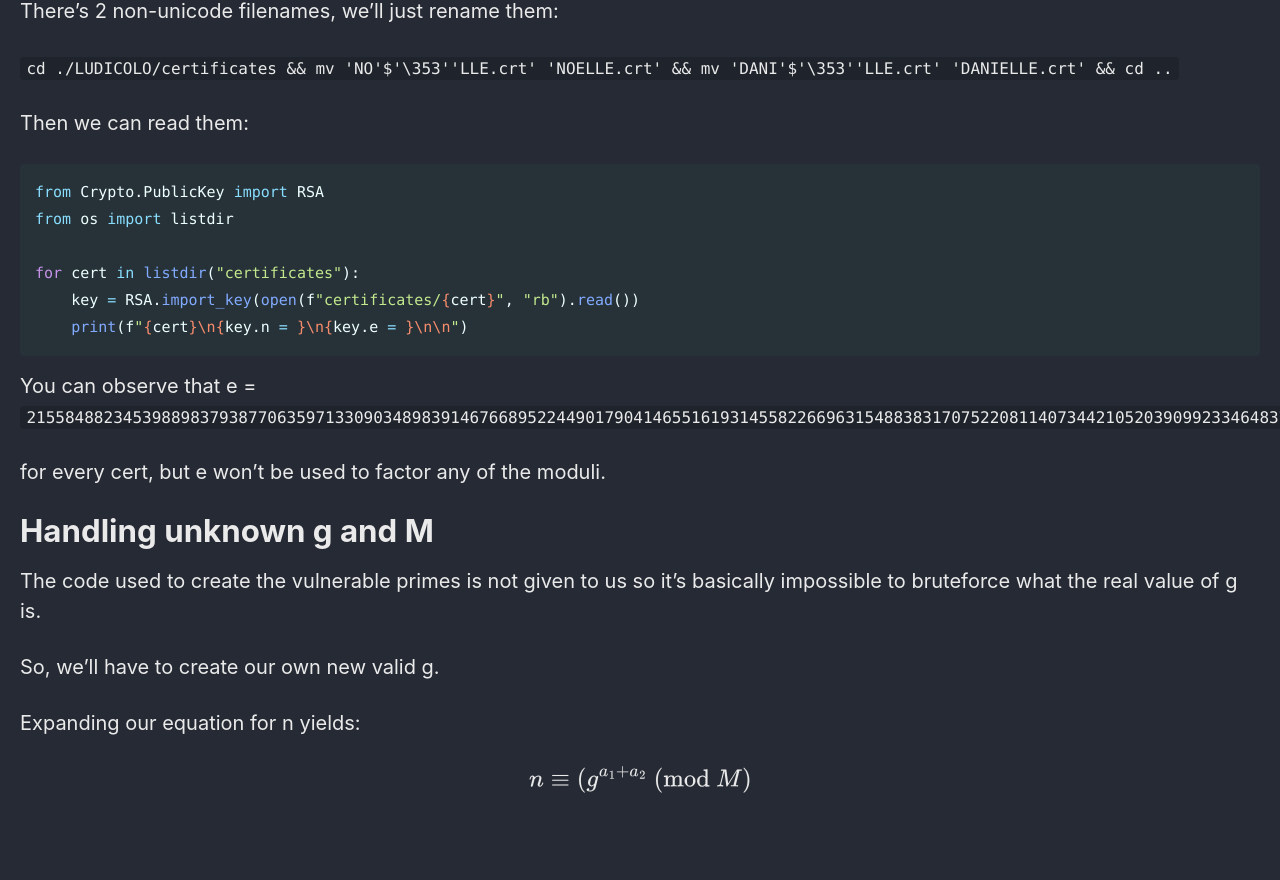
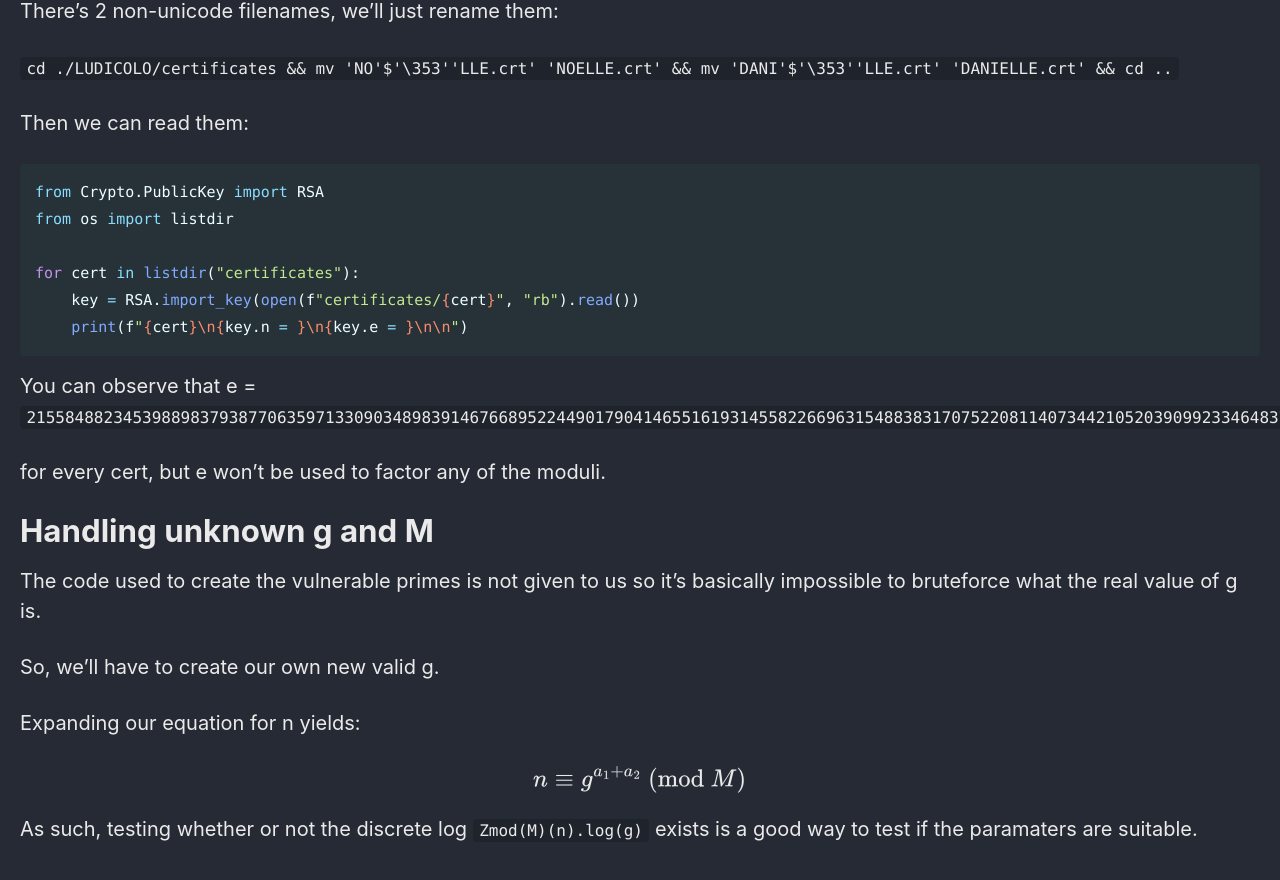
Before and after one commit to Connor-McCartney/Connor-McCartney.github.io, a Jekyll site: the page built from _pages/cryptography/rsa/LUDICOLO-squeamishossifrage.md, in a window 1280 px wide and 900 px high, scrolled down 786 px. Shown: the top 880 px of the window. Built offline with Jekyll 4.4.1, drawn with Linux system fonts in a browser that asks for light colours; cached includes are drawn as plain includes; before the commit the page ends 1630 px from its top, so only the background shows below that.

Commit message:
Update LUDICOLO-squeamishossifrage.md

```diff
--- a/_pages/cryptography/rsa/LUDICOLO-squeamishossifrage.md
+++ b/_pages/cryptography/rsa/LUDICOLO-squeamishossifrage.md
@@ -52,4 +52,6 @@ So, we'll have to create our own new valid g.
 
 Expanding our equation for n yields:
 
-$$n \equiv  (g^{a_1 + a_2}  \text{ (mod } M \text{)}$$
+$$n \equiv  g^{a_1 + a_2}  \text{ (mod } M \text{)}$$
+
+As such, testing whether or not the discrete log `Zmod(M)(n).log(g)` exists is a good way to test if the paramaters are suitable.
```
